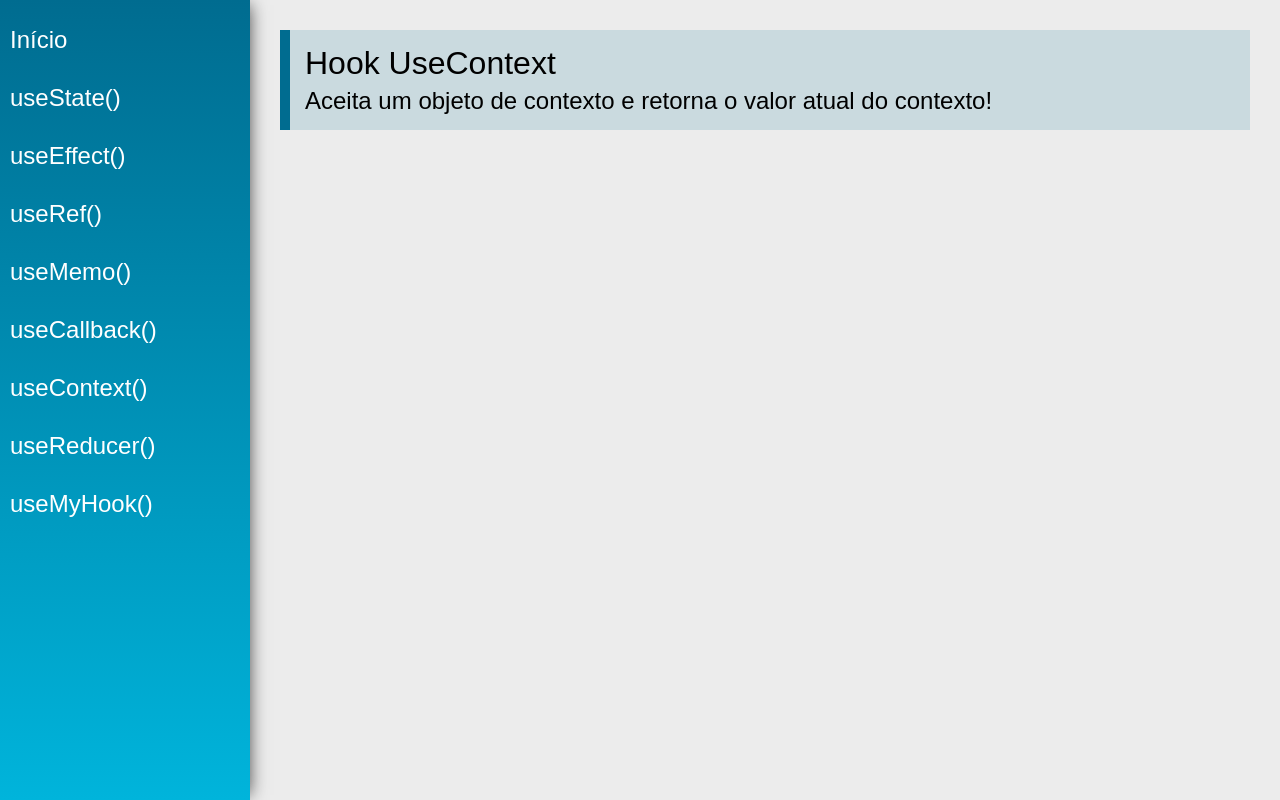
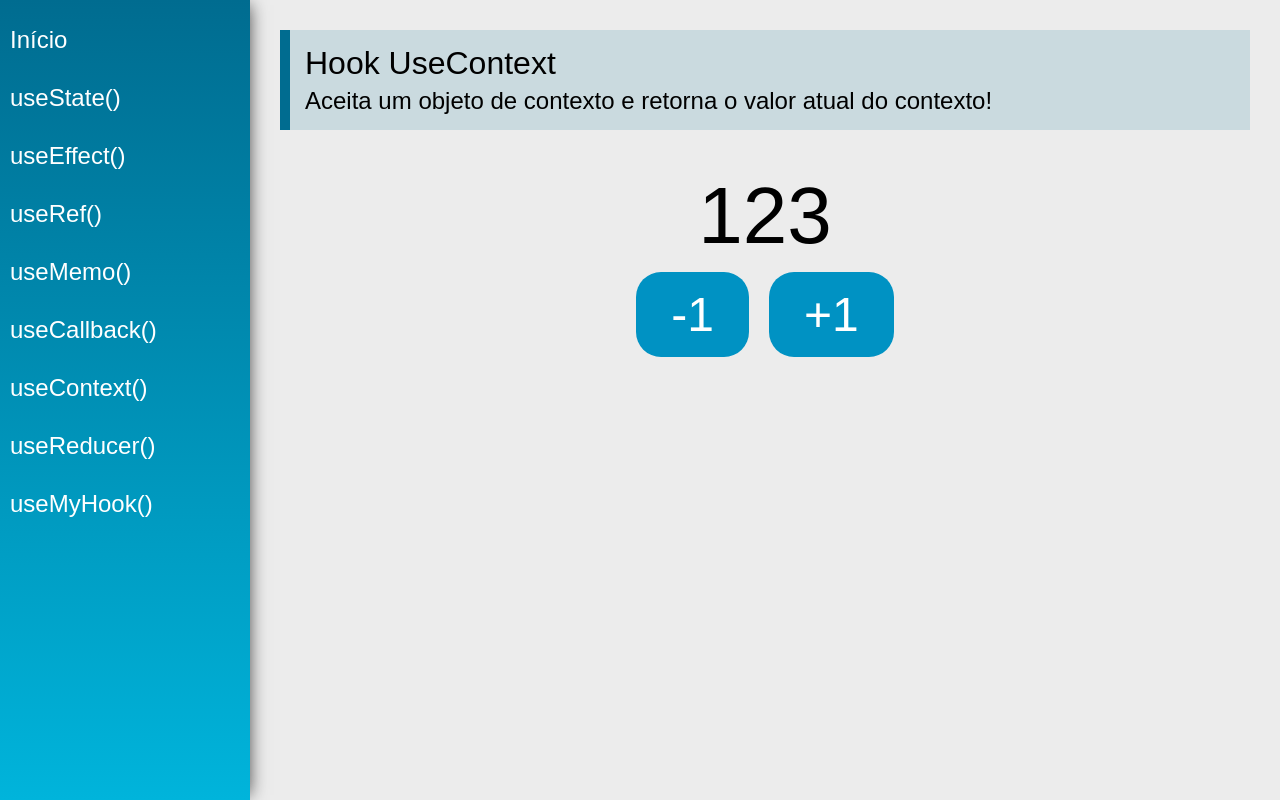
Before and after one commit to Miguel-Barros-Clear/react-hooks-project, a React (Create React App) app: page /useContext in a window 1280 px wide. Built offline with nearby package versions, Linux system fonts and the light colour scheme.

Commit message:
feat: adding useContext exemples into project

```diff
--- /dev/null
+++ b/src/data/DataContext.js
@@ -0,0 +1,10 @@
+import React from 'react'
+
+export const data = {
+    number: 123,
+    text: 'Context API..'
+}
+
+const DataContext = React.createContext(null)
+
+export default DataContext;
--- a/src/views/App.jsx
+++ b/src/views/App.jsx
@@ -1,20 +1,24 @@
-import './App.css'
-import React from 'react'
-import { BrowserRouter as Router } from  'react-router-dom'
+import "./App.css";
+import React from "react";
+import { BrowserRouter as Router } from "react-router-dom";
 
-import Menu from '../components/layout/Menu'
-import Content from '../components/layout/Content'
+import Menu from "../components/layout/Menu";
+import Content from "../components/layout/Content";
+import DataContext, { data } from "../data/DataContext";
 
-const App = props => {
+const App = (props) => {
+  const [state, setState] = React.useState(data);
 
   return (
+    <DataContext.Provider value={{ state, setState }}>
       <div className="App">
         <Router>
           <Menu />
           <Content />
         </Router>
       </div>
-    )
-}
+    </DataContext.Provider>
+  );
+};
 
-export default App
+export default App;
--- a/src/views/examples/UseContext.jsx
+++ b/src/views/examples/UseContext.jsx
@@ -1,15 +1,47 @@
-import React from 'react'
-import PageTitle from '../../components/layout/PageTitle'
+import React, { useContext } from "react";
+import PageTitle from "../../components/layout/PageTitle";
+
+import DataContext from "../../data/DataContext";
 
 const UseContext = (props) => {
+  const context = useContext(DataContext);
+
+  function addNumber(delta) {
+    context.setState({
+      ...context.state,
+      number: context.state.number + delta,
+    });
+  }
   return (
     <div className="UseContext">
       <PageTitle
         title="Hook UseContext"
         subtitle="Aceita um objeto de contexto e retorna o valor atual do contexto!"
       />
+      <div className="center">
+        <div className="text">{context.state.number}</div>
+
+        <div>
+          <button
+            className="btn"
+            onClick={() => {
+              addNumber(-1);
+            }}
+          >
+            -1
+          </button>
+          <button
+            className="btn"
+            onClick={() => {
+              addNumber(1);
+            }}
+          >
+            +1
+          </button>
         </div>
-    )
-}
+      </div>
+    </div>
+  );
+};
 
-export default UseContext
+export default UseContext;
```
Lines whose indentation alone changed are shown as unchanged.
